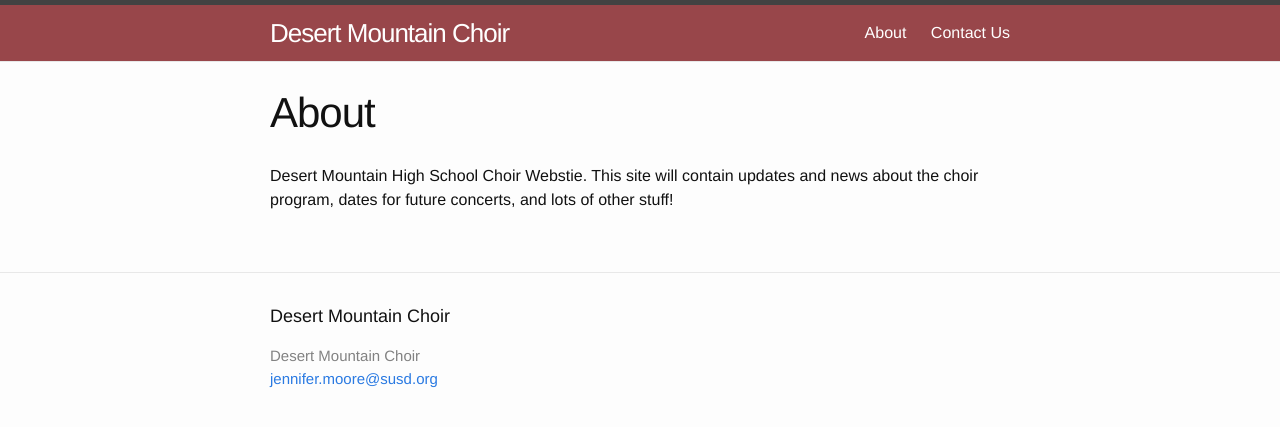
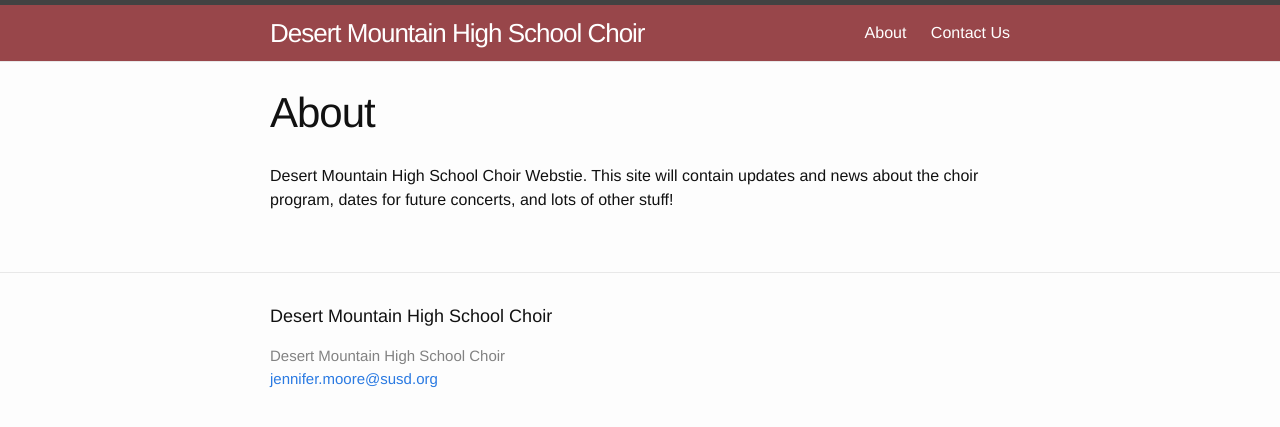
Before and after one commit to dmhschoir/dmhschoir.github.io, a Jekyll site: the page built from about.md, in a window 1280 px wide. Shown: the top 427 px of the page. Built offline with Jekyll 4.4.1, drawn with Linux system fonts in a browser that asks for light colours.

Commit message:
Changed Title

```diff
--- a/_config.yml
+++ b/_config.yml
@@ -1,5 +1,5 @@
 # Site settings
-title: Desert Mountain Choir
+title: Desert Mountain High School Choir
 email: jennifer.moore@susd.org
 description: > # this means to ignore newlines until "baseurl:"
 baseurl: "" # the subpath of your site, e.g. /blog/
```
